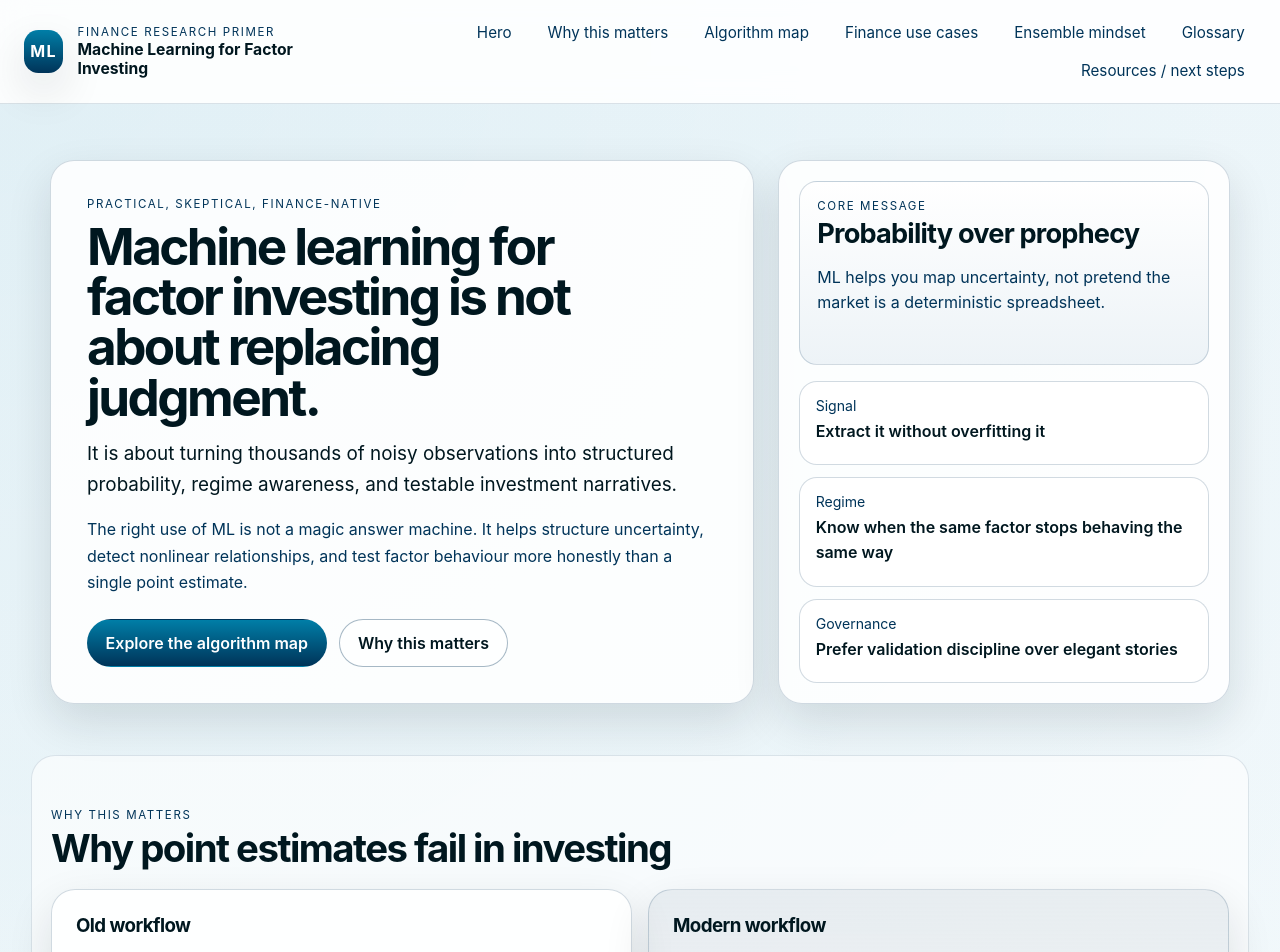
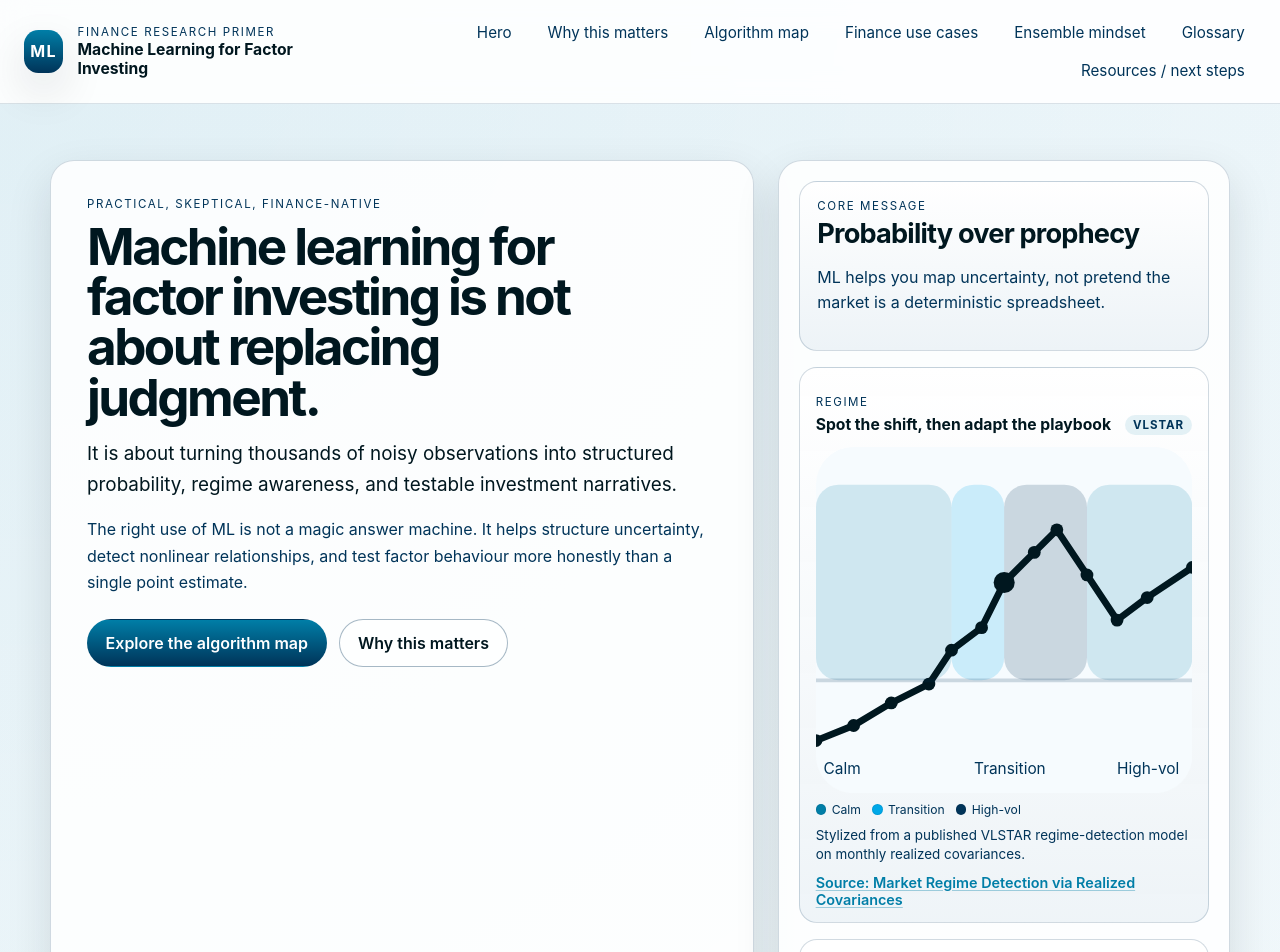
Before and after one commit to icydragon12/machine-learning-factor-investing, a React (Vite) app: page / in a window 1280 px wide. Shown: the top 952 px of the page. Built offline with nearby package versions, Linux system fonts and the light colour scheme.

Commit message:
Add regime chart in hero panel

```diff
--- a/src/App.tsx
+++ b/src/App.tsx
@@ -21,6 +21,94 @@ const warningPoints = [
   'Do not randomly shuffle time-series data as if markets were iid.',
   'Prefer walk-forward validation.',
 ];
+
+const regimeSource = {
+  label: 'Market Regime Detection via Realized Covariances',
+  url: 'https://arxiv.org/abs/2104.03667',
+};
+
+const regimeBands = [
+  { label: 'Calm', x: 0, width: 36, color: '#007ea7', opacity: 0.16 },
+  { label: 'Transition', x: 36, width: 14, color: '#00a8e8', opacity: 0.18 },
+  { label: 'High-vol', x: 50, width: 22, color: '#003459', opacity: 0.18 },
+  { label: 'Calm', x: 72, width: 28, color: '#007ea7', opacity: 0.16 },
+];
+
+const regimeLinePoints = [
+  [0, 78],
+  [10, 74],
+  [20, 68],
+  [30, 63],
+  [36, 54],
+  [44, 48],
+  [50, 36],
+  [58, 28],
+  [64, 22],
+  [72, 34],
+  [80, 46],
+  [88, 40],
+  [100, 32],
+];
+
+function RegimeChart() {
+  const polylinePoints = regimeLinePoints.map(([x, y]) => `${x},${y}`).join(' ');
+
+  return (
+    <div className="regime-chart" aria-label="Stylized regime detection chart">
+      <svg viewBox="0 0 100 92" role="img" aria-hidden="true">
+        <rect x="0" y="0" width="100" height="92" rx="10" fill="#f6fbfe" />
+        {regimeBands.map((band) => (
+          <g key={band.label}>
+            <rect
+              x={band.x}
+              y="10"
+              width={band.width}
+              height="52"
+              rx="6"
+              fill={band.color}
+              opacity={band.opacity}
+            />
+          </g>
+        ))}
+        <polyline
+          points={polylinePoints}
+          fill="none"
+          stroke="#00171f"
+          strokeWidth="1.8"
+          strokeLinejoin="round"
+          strokeLinecap="round"
+        />
+        {regimeLinePoints.map(([x, y], index) => (
+          <circle key={`${x}-${y}`} cx={x} cy={y} r={index === 6 ? 2.8 : 1.7} fill="#00171f" />
+        ))}
+        <line x1="0" y1="62" x2="100" y2="62" stroke="#003459" strokeOpacity="0.18" />
+        <text x="2" y="87" fontSize="4.1" fill="#003459">
+          Calm
+        </text>
+        <text x="42" y="87" fontSize="4.1" fill="#003459">
+          Transition
+        </text>
+        <text x="80" y="87" fontSize="4.1" fill="#003459">
+          High-vol
+        </text>
+      </svg>
+      <div className="regime-legend" aria-hidden="true">
+        {regimeBands.slice(0, 3).map((band) => (
+          <span key={band.label} className="regime-legend__item">
+            <span className="regime-legend__swatch" style={{ background: band.color, opacity: 1 }} />
+            {band.label}
+          </span>
+        ))}
+      </div>
+      <p className="regime-chart__note">
+        Stylized from a published VLSTAR regime-detection model on monthly realized covariances.
+      </p>
+      <a className="source-link source-link--small" href={regimeSource.url} target="_blank" rel="noreferrer">
+        Source: {regimeSource.label}
+      </a>
+    </div>
+  );
+}
 
 function App() {
   const [selectedAlgorithmId, setSelectedAlgorithmId] = useState(algorithms[0]?.id ?? '');
@@ -89,14 +177,18 @@ function App() {
                 ML helps you map uncertainty, not pretend the market is a deterministic spreadsheet.
               </p>
             </div>
+            <div className="regime-card">
+              <p className="mini-stat__label">Regime</p>
+              <div className="regime-card__head">
+                <strong>Spot the shift, then adapt the playbook</strong>
+                <span className="regime-card__tag">VLSTAR</span>
+              </div>
+              <RegimeChart />
+            </div>
             <div className="stat-stack">
               <div className="mini-stat">
                 <span>Signal</span>
                 <strong>Extract it without overfitting it</strong>
-              </div>
-              <div className="mini-stat">
-                <span>Regime</span>
-                <strong>Know when the same factor stops behaving the same way</strong>
               </div>
               <div className="mini-stat">
                 <span>Governance</span>
--- a/src/styles.css
+++ b/src/styles.css
@@ -302,10 +302,94 @@ main {
   font-size: 0.88rem;
 }
 
+.mini-stat__label {
+  display: block;
+  margin-bottom: 0.35rem;
+  text-transform: uppercase;
+  letter-spacing: 0.14em;
+  font-size: 0.72rem;
+  color: var(--muted);
+}
+
 .mini-stat strong {
   display: block;
   color: var(--text);
   font-weight: 600;
+}
+
+.regime-card {
+  padding: 1rem 1rem 0.9rem;
+  border-radius: var(--radius-md);
+  border: 1px solid var(--border);
+  background: linear-gradient(180deg, rgba(255, 255, 255, 0.96), rgba(237, 243, 247, 0.92));
+}
+
+.regime-card__head {
+  display: flex;
+  align-items: flex-start;
+  justify-content: space-between;
+  gap: 0.75rem;
+  margin: 0.15rem 0 0.75rem;
+}
+
+.regime-card__head strong {
+  font-size: 0.98rem;
+  line-height: 1.3;
+}
+
+.regime-card__tag {
+  flex-shrink: 0;
+  padding: 0.18rem 0.5rem;
+  border-radius: 999px;
+  background: rgba(0, 126, 167, 0.1);
+  color: var(--accent-strong);
+  font-size: 0.72rem;
+  font-weight: 700;
+  letter-spacing: 0.08em;
+}
+
+.regime-chart {
+  display: grid;
+  gap: 0.55rem;
+}
+
+.regime-chart svg {
+  width: 100%;
+  height: auto;
+  display: block;
+  border-radius: 12px;
+}
+
+.regime-legend {
+  display: flex;
+  flex-wrap: wrap;
+  gap: 0.45rem 0.7rem;
+  font-size: 0.76rem;
+  color: var(--muted);
+}
+
+.regime-legend__item {
+  display: inline-flex;
+  align-items: center;
+  gap: 0.35rem;
+}
+
+.regime-legend__swatch {
+  width: 0.65rem;
+  height: 0.65rem;
+  border-radius: 999px;
+  border: 1px solid rgba(0, 23, 31, 0.08);
+}
+
+.regime-chart__note {
+  margin: 0;
+  color: var(--muted);
+  font-size: 0.84rem;
+  line-height: 1.45;
+}
+
+.source-link--small {
+  font-size: 0.82rem;
 }
 
 .section-heading {
@@ -757,4 +841,8 @@ main {
   .algorithm-card {
     min-height: 5rem;
   }
+
+  .regime-card__head {
+    flex-direction: column;
+  }
 }
```
